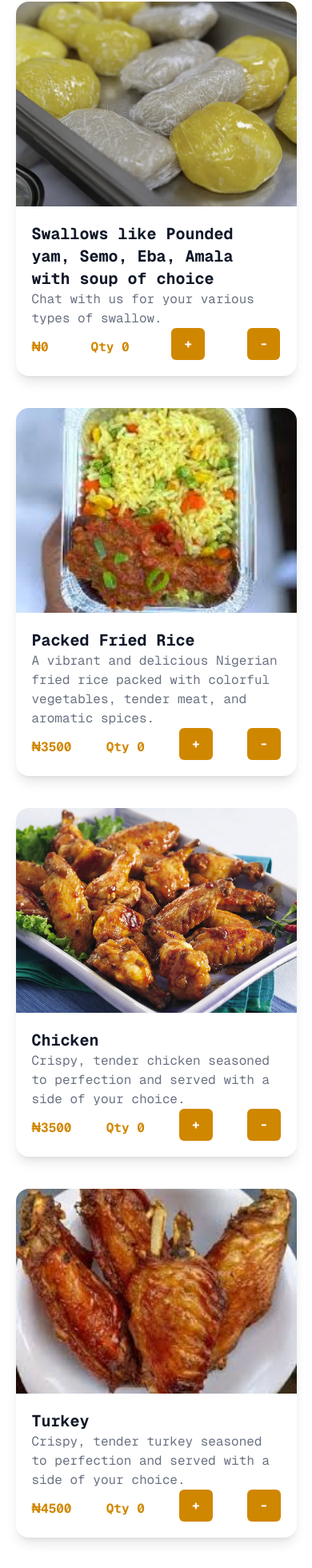
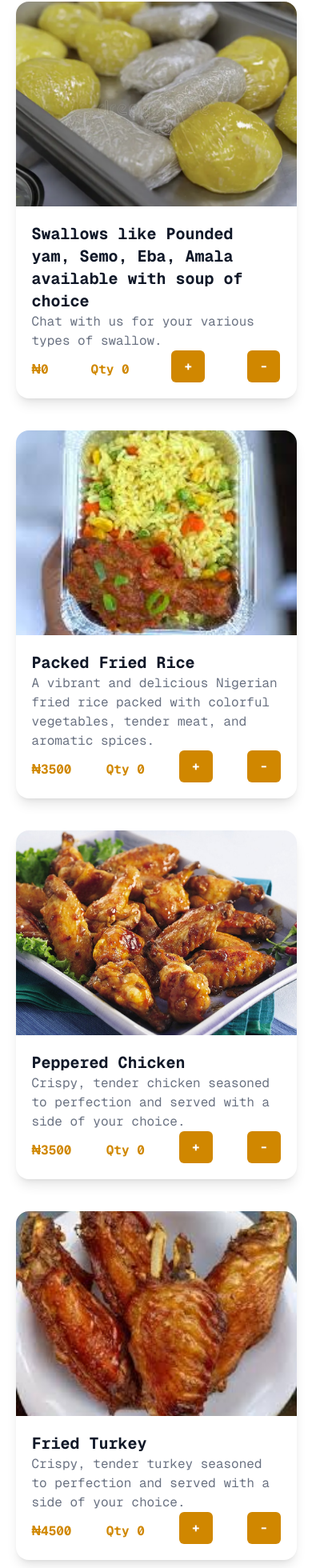
Before and after one commit to Hennydev/my-1101-confectionary, a Next.js app: page / in a window 390 px wide. Shown: the part 2042-4002 px from the top of the page at 80% size. Built offline with nearby package versions, Linux system fonts and the light colour scheme.

Commit message:
clean up

```diff
--- a/src/pages/index.tsx
+++ b/src/pages/index.tsx
@@ -28,7 +28,7 @@ export default function Home() {
     {
       id: 1,
       image: "image/swallow.webp",
-      name: "Swallows like Pounded yam, Semo, Eba, Amala  with soup of choice ",
+      name: "Swallows like Pounded yam, Semo, Eba, Amala available with soup of choice ",
       description:
         "Chat with us for your various types of swallow.",
       price: "0",
@@ -48,7 +48,7 @@ export default function Home() {
     {
       id: 3,
       image: "image/Chicken-Wings.jpg",
-      name: "Chicken",
+      name: "Peppered Chicken",
       description:
         "Crispy, tender chicken  seasoned to perfection and served with a side of your choice.",
       price: "3500",
@@ -58,7 +58,7 @@ export default function Home() {
     {
       id: 3,
       image: "image/turkey.jpeg",
-      name: "Turkey ",
+      name: "Fried Turkey ",
       description:
         "Crispy, tender turkey seasoned to perfection and served with a side of your choice.",
       price: "4500",
@@ -138,7 +138,7 @@ export default function Home() {
       image: "image/chinchin.jpeg",
       name: "Chin-chin",
       description:
-        "Check here for the range of price and quantities for our crunchy chinchin (5Litres for 30k, 4Litres for  25k, 3Litres for 20k, 2Litres for  15k, 1Litre for  10k), you can click here to chat with for for your preference.",
+        "Check here for the range of price and quantities for our crunchy chinchin (5Litres for 30k, 4Litres for  25k, 3Litres for 20k, 2Litres for  15k, 1Litre for  10k), you can click here to chat with for your preference.",
       price: "10000",
       buttonLink: "https://wa.me/message/GPXHFW44MRMGI1",
       qty: 0,
@@ -372,16 +372,16 @@ export default function Home() {
             id="testimonial"
             className="flex flex-row mx-auto justify-center items-center pt-10 md:pt-20"
           >
-            <p className="font-500 font-Caveat md:text-[40px] md:text-gray-900  text-gray-100 text-[24px] md:leading-[37.65px]">
+            <p className="font-500 font-Caveat md:text-[40px] text-gray-900 text-[24px] md:leading-[37.65px]">
               What our customers say
             </p>
           </div>
-          <p className="text-center md:text-[#322727] text-gray-400 md:text-base text-[14px] font-normal pt-4 pb-10 mb:pb-20 md:w-[35%] w-[95%] mx-auto leading-normal">
+          <p className="text-center text-[#322727] md:text-base text-[14px] font-normal pt-4 pb-10 mb:pb-20 md:w-[35%] w-[95%] mx-auto leading-normal">
             We are always having returning customers because we ensure we
             deliver quality all the time, You can never regret booking us for
             your events and cravings.
           </p>
-          <div className="flex flex-row w-[90%] md:w-[80vw] no-scrollbar md:pb-20 pb-10 md:w-[80%] mx-auto space-x-4 md:space-x-10 overflow-x-scroll">
+          <div className="flex flex-row w-[90%] no-scrollbar md:pb-20 pb-10 md:w-[80%] mx-auto space-x-4 md:space-x-10 overflow-x-scroll">
             <div className="md:w-[700px] w-[400px] p-6 bg-white rounded-md border-top border-[0.5px] drop-shadow-lg flex-col justify-start items-start gap-4 inline-flex">
               <div className="flex flex-row md:gap-4 gap-2 items-center w-full justify-start">
                 <div className="w-9 h-9 rounded-lg border border-[#322727]"></div>
@@ -432,10 +432,10 @@ export default function Home() {
               className=" w-full md:w-[40%] rounded-lg"
             />
             <div className="flex flex-col items-center justify-center">
-              <p className="font-500 font-Caveat md:text-[40px] text-gray-900 text-[24px] md:leading-[37.65px]">
+              <p className="font-500 font-Caveat md:text-[40px] md:text-gray-900 text-gray-100 text-[24px] md:leading-[37.65px]">
                 Catering & Bulk Orders
               </p>
-              <p className="text-center text-[#322727] md:text-base text-[14px] font-normal pt-4 pb-10 mb:pb-20 md:w-[70%] w-[95%] mx-auto leading-normal">
+              <p className="text-center md:text-[#322727]  md:text-base text-[14px] text-gray-400 font-normal pt-4 pb-10 mb:pb-20 md:w-[70%] w-[95%] mx-auto leading-normal">
                 Hosting a birthday, office lunch, wedding, or special event? We
                 provide fresh meals in large quantities tailored to your needs.
               </p>
```
